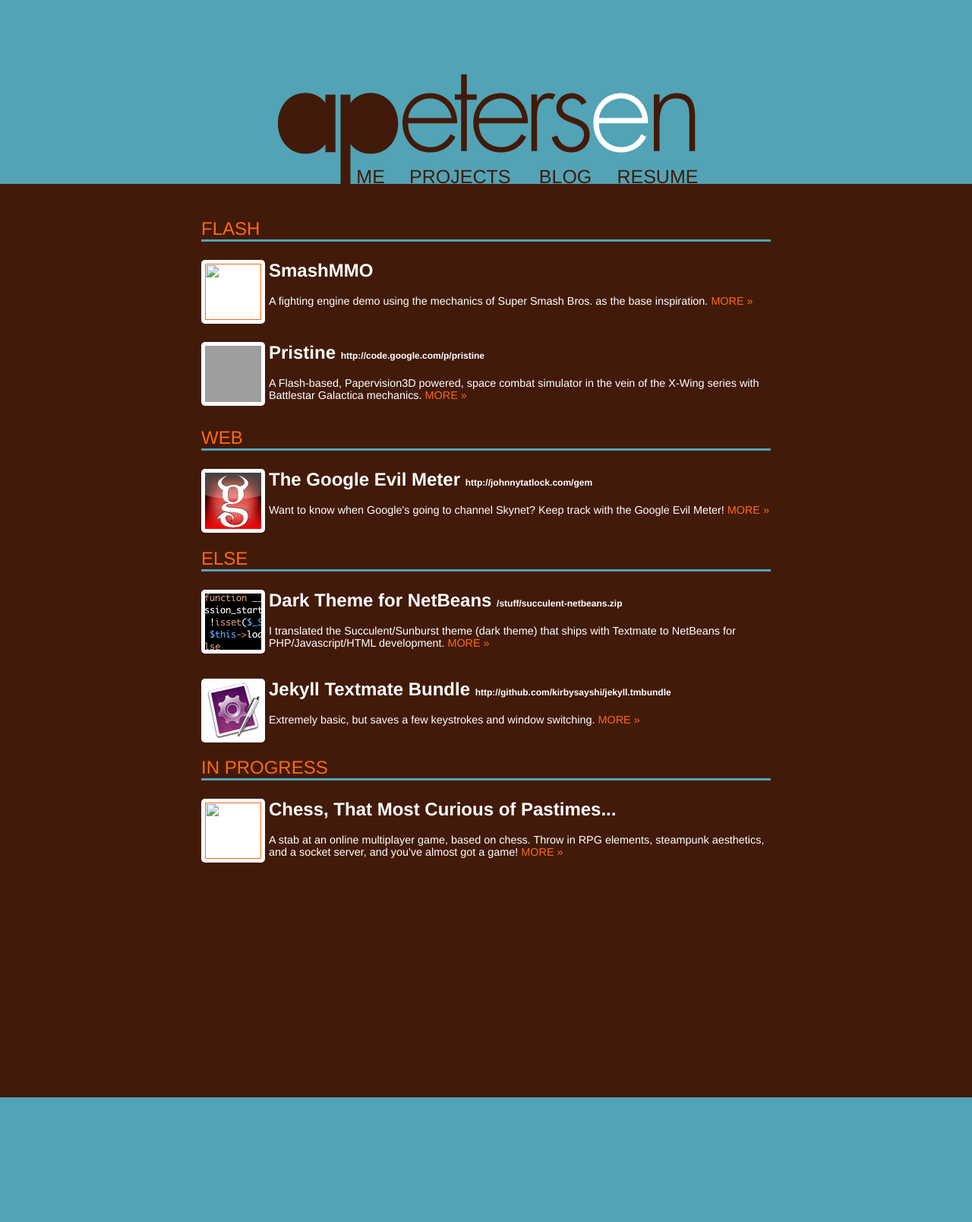
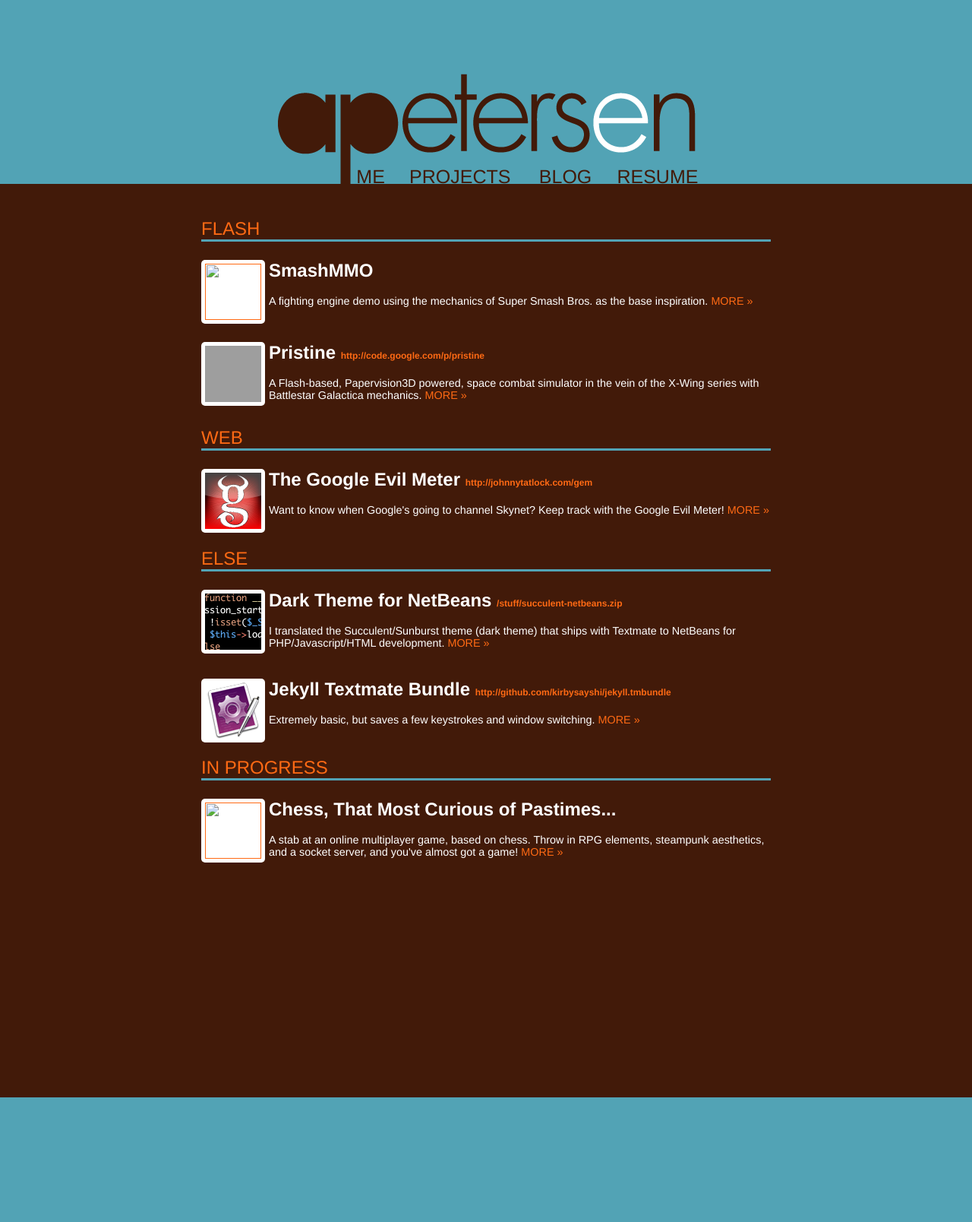
Before and after one commit to kirbysayshi/kirbysayshi.github.com, a Jekyll site: the page built from projects.html, in a window 1280 px wide. Shown: the whole page at 76% size. Built offline with Jekyll 4.4.1, drawn with Linux system fonts in a browser that asks for light colours; nearby versions of some CDN libraries; grey boxes are pictures that could not be loaded.

Commit message:
colors...

```diff
--- a/css/screen.css
+++ b/css/screen.css
@@ -37,10 +37,6 @@
 	color: white;
 }
 
-h3 a:active, h3 a:hover {
-	color: #FF6A14;
-}
-
 h1#title{
 	display: none;
 }
@@ -50,6 +46,7 @@
 h2 span.archivelink a,
 span.tags {
 	font-size: 0.5em;
+	color: #FF6A14;
 }
 
 #fn1, #fn2, #fn3, #fn4, #fn5, #fn6, #fn7 {
```
